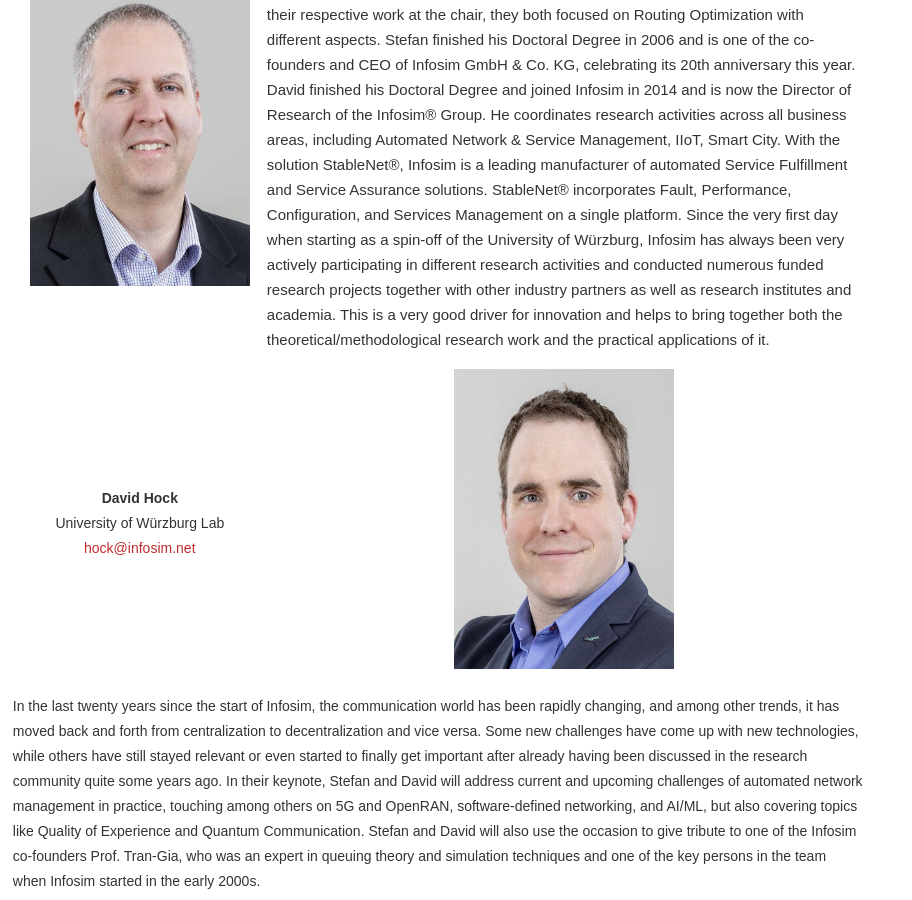
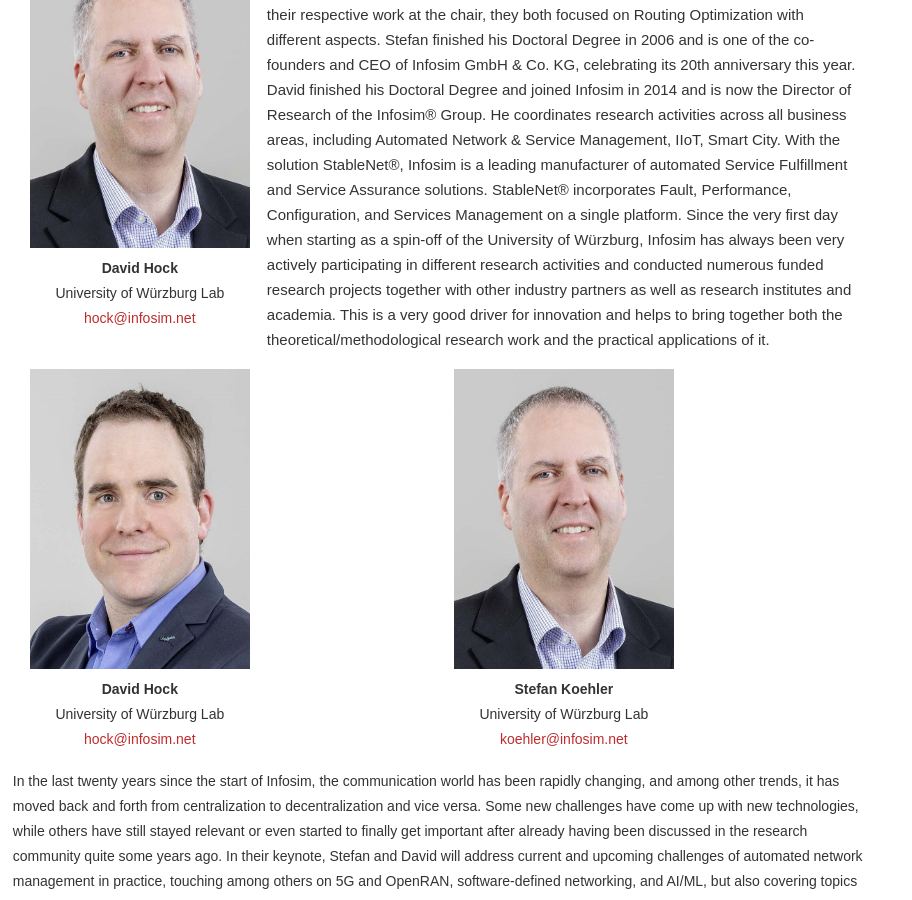
Before and after one commit to ohohlfeld/itc35, a Jekyll site: the page built from keynote.md, in a window 1280 px wide and 900 px high, scrolled down 2313 px. Shown: the whole window, without its empty margins (0-912 px from the left). Built offline with Jekyll 4.4.1, drawn with Linux system fonts in a browser that asks for light colours.

Commit message:
Update keynote.md

```diff
--- a/keynote.md
+++ b/keynote.md
@@ -79,6 +79,10 @@ Where do we go from here…and how do we get there? Decades of incredible techno
     <tr>
       <td width="250" height="300" align="center">
         <img src="{{ site.baseurl }}/assets/images/keynote/stefan_koehler.jpg" alt="Stefan Koehler" width="220" height="300">
+        <br>
+        <b>David Hock</b><br>
+        University of Würzburg Lab<br>
+        <a href="mailto:hock@infosim.net">hock@infosim.net</a>
       </td>
       <td height="250">
         <p style="font-size:15px">
@@ -88,13 +92,19 @@ Where do we go from here…and how do we get there? Decades of incredible techno
       </td>
     </tr>
     <tr>
-      <td width="250" align="center">
+      <td align="center">
+        <img src="{{ site.baseurl }}/assets/images/keynote/david_hock.jpg" alt="David Hock" width="220" height="300">
+        <br>
         <b>David Hock</b><br>
         University of Würzburg Lab<br>
         <a href="mailto:hock@infosim.net">hock@infosim.net</a>
       </td>
       <td height="300" align="center">
-        <img src="{{ site.baseurl }}/assets/images/keynote/david_hock.jpg" alt="David Hock" width="220" height="300">
+        <img src="{{ site.baseurl }}/assets/images/keynote/stefan_koehler.jpg" alt="Stefan Koehler" width="220" height="300">
+        <br>
+        <b>Stefan Koehler</b><br>
+        University of Würzburg Lab<br>
+        <a href="mailto:koehler@infosim.net">koehler@infosim.net</a>
       </td>
     </tr>
   </tbody>
```
